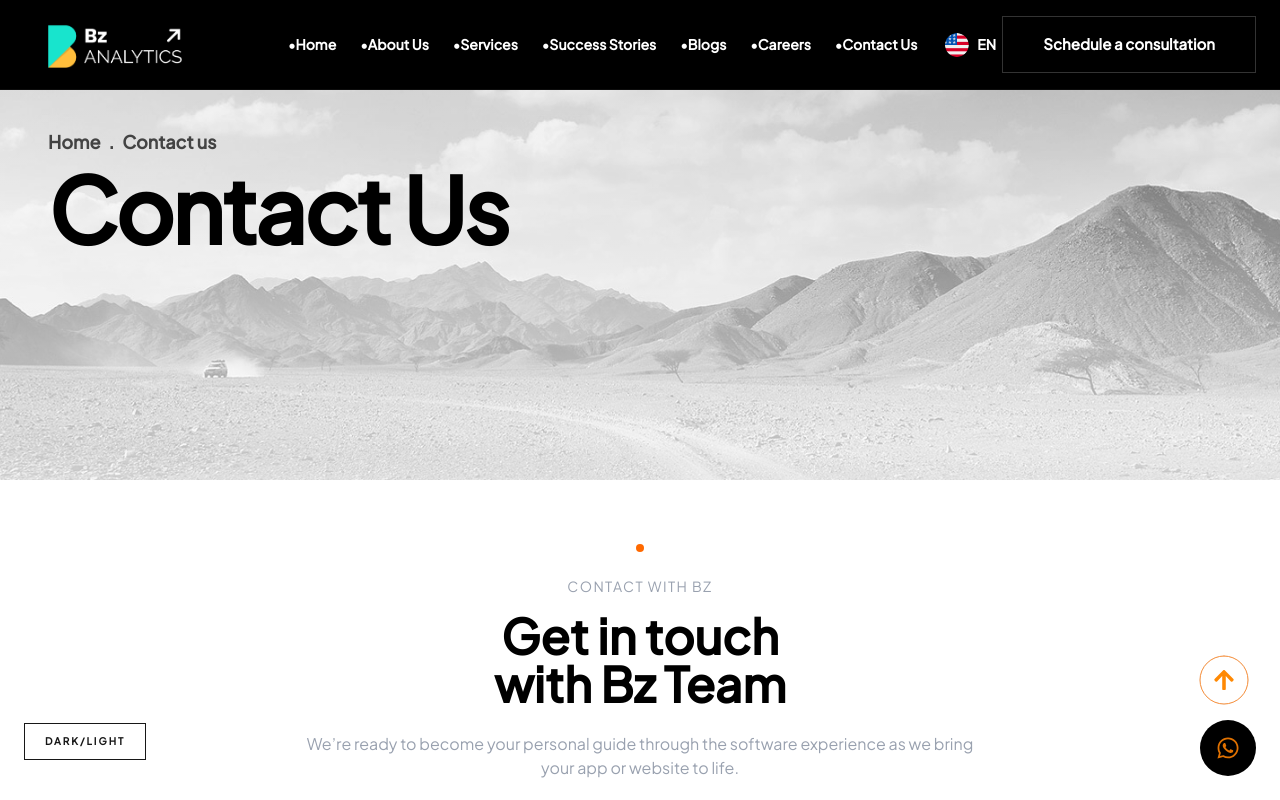
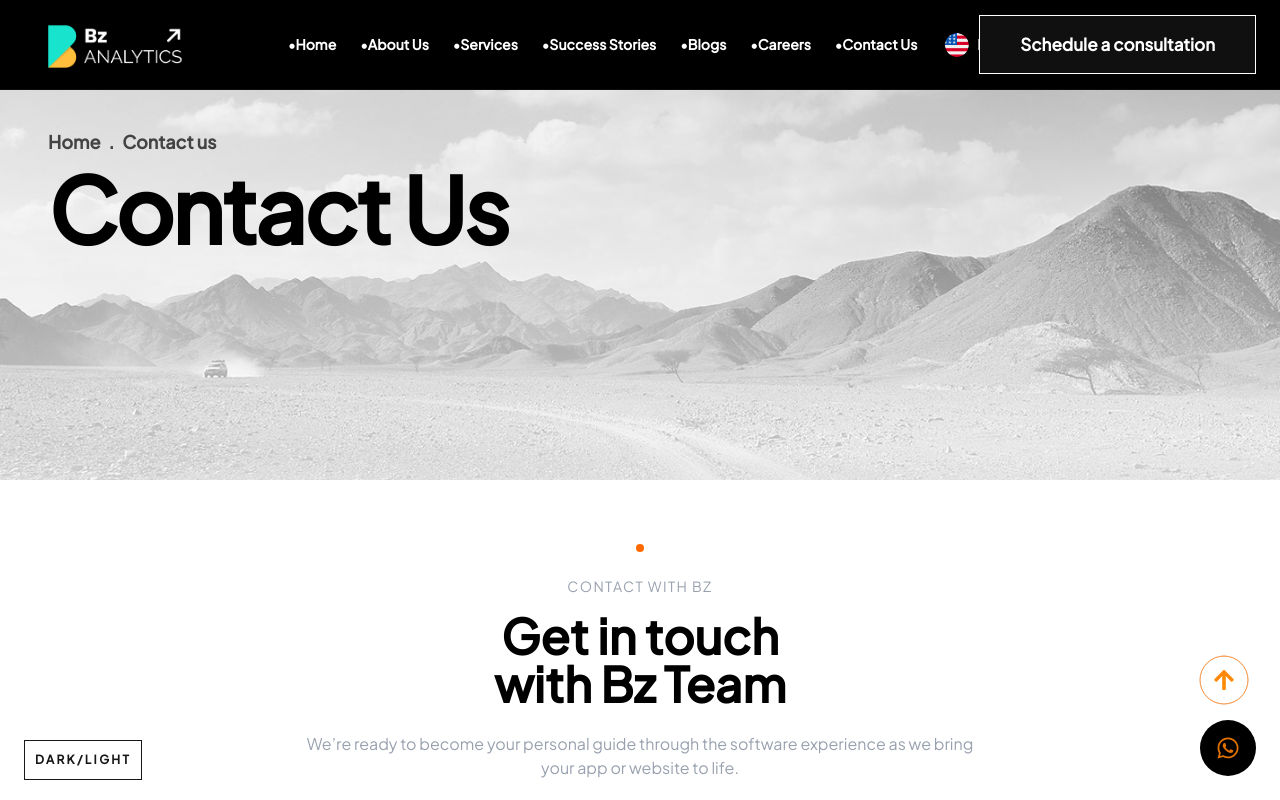
Before and after one commit to Jyothika2130/BzAnalyticsContactUs, a Next.js app: page /contact in a window 1280 px wide. Shown: the top 800 px of the page. Built offline with nearby package versions, Linux system fonts and the light colour scheme.

Commit message:
theme,upArrow,floating whatsapp,header changed

```diff
--- a/src/app/components/Header.tsx
+++ b/src/app/components/Header.tsx
@@ -121,11 +121,20 @@ export default function Navbar() {
 
       <div className="hidden items-center sm:flex">
         <Link
-          href="#"
-          className="flex items-center justify-center border border-white/20 bg-black px-6 py-3 text-[13px] font-semibold text-white transition-all duration-300 hover:bg-white hover:text-black md:px-10 md:py-4 md:text-[15px]"
-        >
-          Schedule a consultation
-        </Link>
+            href="#"
+            className="hidden min-[1200px]:block bg-[#101010] relative overflow-hidden border border-white px-10 py-4 group cursor-pointer flex-shrink-0"
+          >
+
+            <span className="absolute top-1/2 left-1/2 w-[400%] h-[400%] bg-white
+            -translate-x-1/2 -translate-y-1/2 rotate-45
+            scale-0 group-hover:scale-110
+            transition-transform duration-500 ease-out"></span>
+
+            <span className="relative z-10 text-white  group-hover:text-orange-500 transition-colors duration-300 font-extrabold  text-[17px] tracking-normal">
+              Schedule a consultation
+            </span>
+
+          </Link>
       </div>
 
       <div
--- a/src/app/components/PageHero.tsx
+++ b/src/app/components/PageHero.tsx
@@ -11,13 +11,13 @@ export default function PageHero({ title, breadcrumb }: PageHeroProps) {
   return (
     <section className="relative flex h-[300px] w-full items-center overflow-hidden sm:h-[350px] md:h-[550px] lg:h-[60vh]">
 
-      {/* Background Image */}
+
       <div className="absolute inset-0 bg-[url('/about-bg.jpg')] bg-cover bg-center bg-no-repeat opacity-70"></div>
 
-      {/* Light Gradient Overlay */}
+
       <div className="absolute inset-0 bg-gradient-to-t from-white/70 via-white/30 to-transparent dark:from-black/80 dark:via-black/40"></div>
 
-      {/* Content */}
+
       <div className="relative z-10 mx-auto flex h-full w-full max-w-7xl flex-col px-6 md:px-12">
 
         <motion.div
--- a/src/app/components/ThemeToggle.tsx
+++ b/src/app/components/ThemeToggle.tsx
@@ -20,7 +20,7 @@ export default function ThemeToggle() {
   return (
     <div
       onClick={toggleTheme}
-      className="fixed left-6 bottom-10 z-50 cursor-pointer border px-5 py-2.5 text-[10px] font-extrabold tracking-[0.2em] uppercase transition-all hover:bg-white hover:text-black"
+      className="fixed left-6 bottom-5 z-50 cursor-pointer border px-2.5 py-2.5 text-[12px] font-extrabold tracking-[0.2em] uppercase transition-all hover:bg-white hover:text-black"
     >
       {resolvedTheme === "dark" ? "Light/Dark " : "Dark/Light"}
     </div>
```
